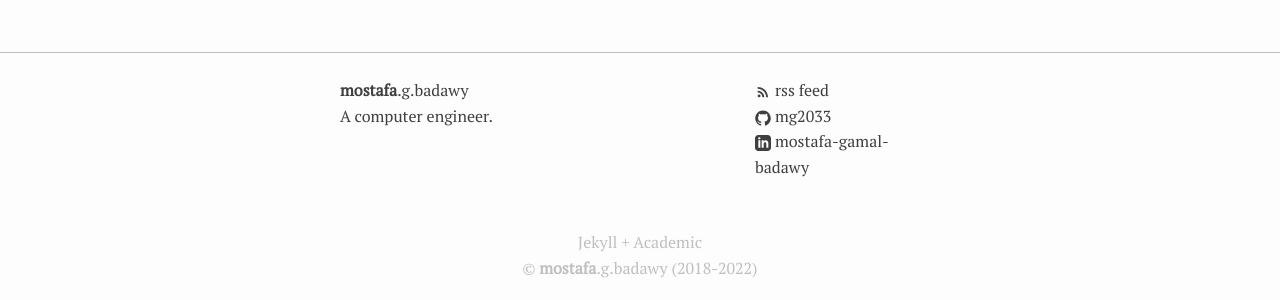
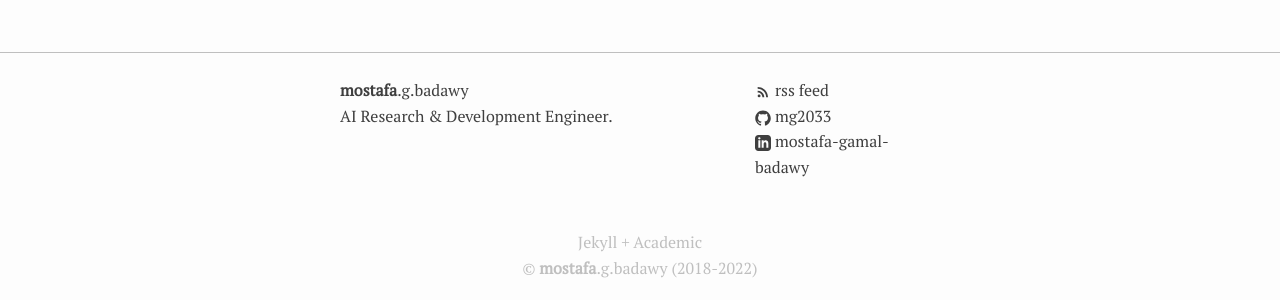
Before and after one commit to MG2033/mg2033.github.io, a Jekyll site: the page built from index.md, in a window 1280 px wide. Shown: the part 775-1075 px from the top of the page. Built offline with Jekyll 4.4.1, drawn with Linux system fonts in a browser that asks for light colours.

Commit message:
Update _config.yml

```diff
--- a/_config.yml
+++ b/_config.yml
@@ -13,11 +13,11 @@
 # you will see them accessed via {{ site.title }}, {{ site.email }}, and so on.
 # You can create any custom variable you would like, and they will be accessible
 # in the templates via {{ site.myvariable }}.
-title: MG
+title: MGB
 title_html: "<b>mostafa</b>.g.badawy"
 email: mostafa.g.badawy@gmail.com
 description: >- # this means to ignore newlines until "baseurl:"
- A computer engineer.
+ AI Research & Development Engineer.
 baseurl: "" # the subpath of your site, e.g. /blog
 url: "" # the base hostname & protocol for your site, e.g. http://example.com
 curriculum:
```
